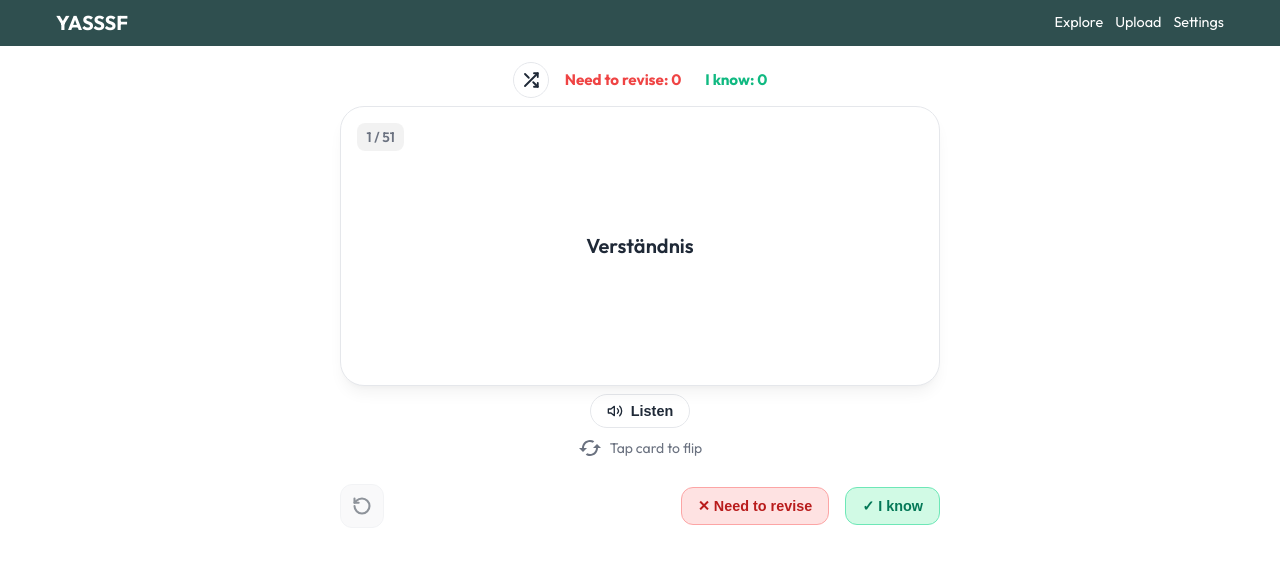
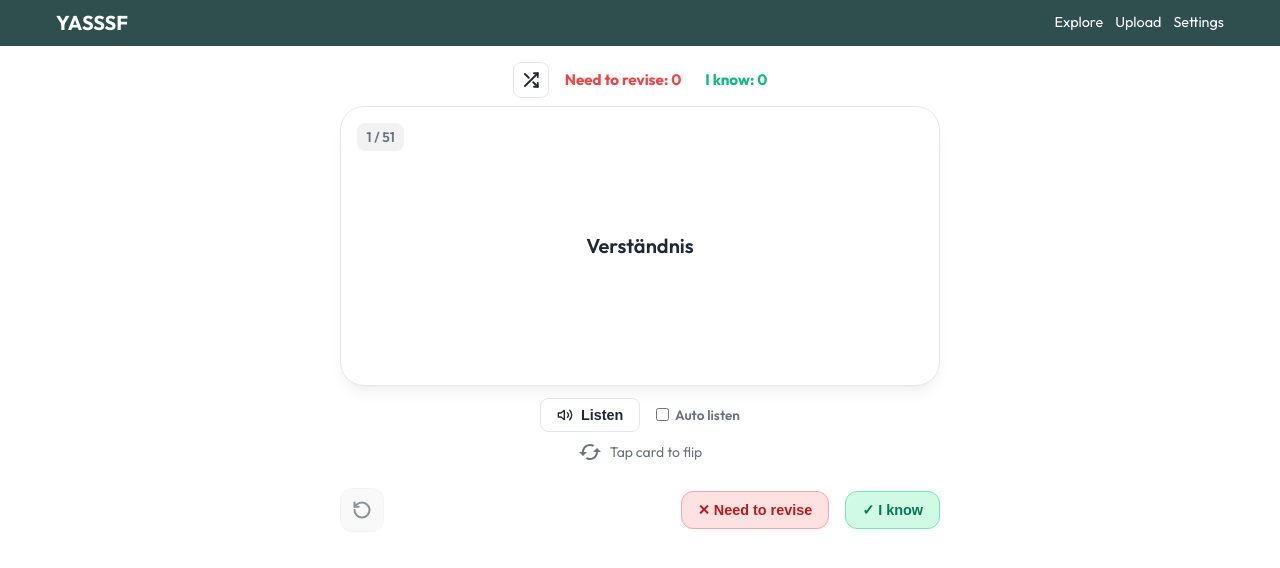
Before and after one commit to timothechauvet/ai-ready-flashcard-maker, a SvelteKit app: page /play/german-c1 in a window 1280 px wide. Shown: the top 568 px of the page. Built offline with nearby package versions, Linux system fonts and the light colour scheme.

Commit message:
:sparkles: Add auto listen option and style controls as squircle buttons

```diff
--- a/src/routes/play/[deckId]/+page.svelte
+++ b/src/routes/play/[deckId]/+page.svelte
@@ -16,6 +16,7 @@
 	let incorrectCount = $state(0);
 	let showFinishScreen = $state(false);
 	let isRandom = $state(false);
+	let autoListen = $state(false);
 
 	// Undo stack
 	interface HistoryState {
@@ -26,6 +27,7 @@
 		incorrectCount: number;
 		showFinishScreen: boolean;
 		isRandom: boolean;
+		autoListen: boolean;
 	}
 	let history = $state<HistoryState[]>([]);
 
@@ -63,7 +65,8 @@
 			correctCount,
 			incorrectCount,
 			showFinishScreen,
-			isRandom
+			isRandom,
+			autoListen
 		});
 	}
 
@@ -146,6 +149,12 @@
 		if (activeIndices.length === 0) {
 			showFinishScreen = true;
 			triggerConfetti();
+		} else {
+			if (autoListen) {
+				tick().then(() => {
+					speakWord(currentCard?.indication);
+				});
+			}
 		}
 	}
 
@@ -167,6 +176,7 @@
 		incorrectCount = previous.incorrectCount;
 		showFinishScreen = previous.showFinishScreen;
 		isRandom = previous.isRandom;
+		autoListen = previous.autoListen;
 	}
 
 	function handleReplay() {
@@ -235,7 +245,7 @@
 				<button
 					class="action-btn shuffle-btn"
 					onclick={toggleRandom}
-					style="display: flex; align-items: center; justify-content: center; width: 36px; height: 36px; border-radius: 50%; border: 1px solid var(--border-color); background: {isRandom ? 'var(--accent-color)' : 'var(--card-bg)'}; color: {isRandom ? '#ffffff' : 'var(--text-color)'}; cursor: pointer;"
+					style="display: flex; align-items: center; justify-content: center; width: 36px; height: 36px; border-radius: 0.5rem; border: 1px solid var(--border-color); background: {isRandom ? 'var(--accent-color)' : 'var(--card-bg)'}; color: {isRandom ? '#ffffff' : 'var(--text-color)'}; cursor: pointer;"
 					aria-label="Shuffle deck"
 					title="Shuffle deck"
 				>
@@ -290,10 +300,11 @@
 				</div>
 			</div>
 
+			<div style="display: flex; align-items: center; gap: 1rem; margin-top: 0.25rem;">
 				<button
 					class="action-btn speak-btn"
 					onclick={(e) => { e.stopPropagation(); speakWord(currentCard?.indication); }}
-				style="display: flex; align-items: center; gap: 0.5rem; background: var(--card-bg); border: 1px solid var(--border-color); color: var(--text-color); padding: 0.5rem 1rem; border-radius: 2rem; cursor: pointer; font-size: 0.9rem;"
+					style="display: flex; align-items: center; gap: 0.5rem; background: var(--card-bg); border: 1px solid var(--border-color); color: var(--text-color); padding: 0.5rem 1rem; border-radius: 0.5rem; cursor: pointer; font-size: 0.9rem;"
 					aria-label="Speak pronunciation"
 				>
 					<svg viewBox="0 0 24 24" width="16" height="16" fill="none" stroke="currentColor" stroke-width="2" stroke-linecap="round" stroke-linejoin="round">
@@ -302,6 +313,12 @@
 					</svg>
 					Listen
 				</button>
+
+				<label class="auto-listen-label" style="display: flex; align-items: center; gap: 0.35rem; font-size: 0.85rem; font-weight: 600; color: var(--text-muted); cursor: pointer; user-select: none;">
+					<input type="checkbox" bind:checked={autoListen} style="width: auto; cursor: pointer; margin: 0;" />
+					<span>Auto listen</span>
+				</label>
+			</div>
 		</div>
 
 		<!-- Instructions / Curved arrows design -->
```
Lines whose indentation alone changed are shown as unchanged.
